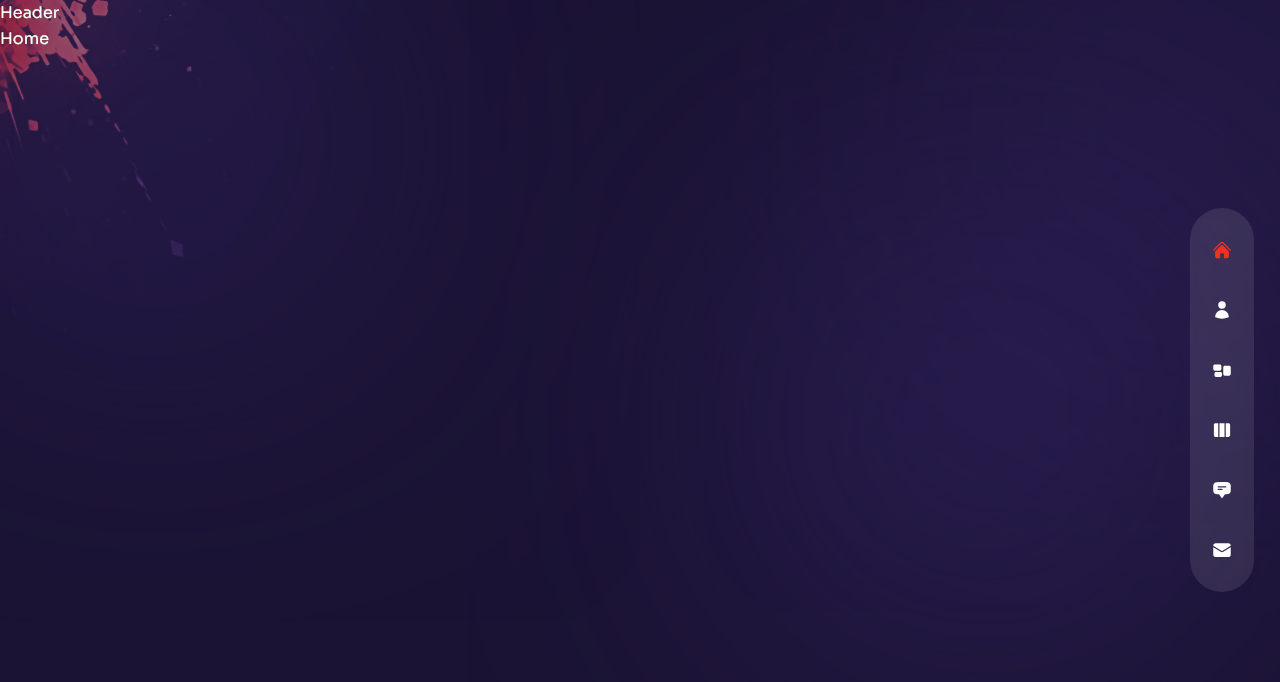
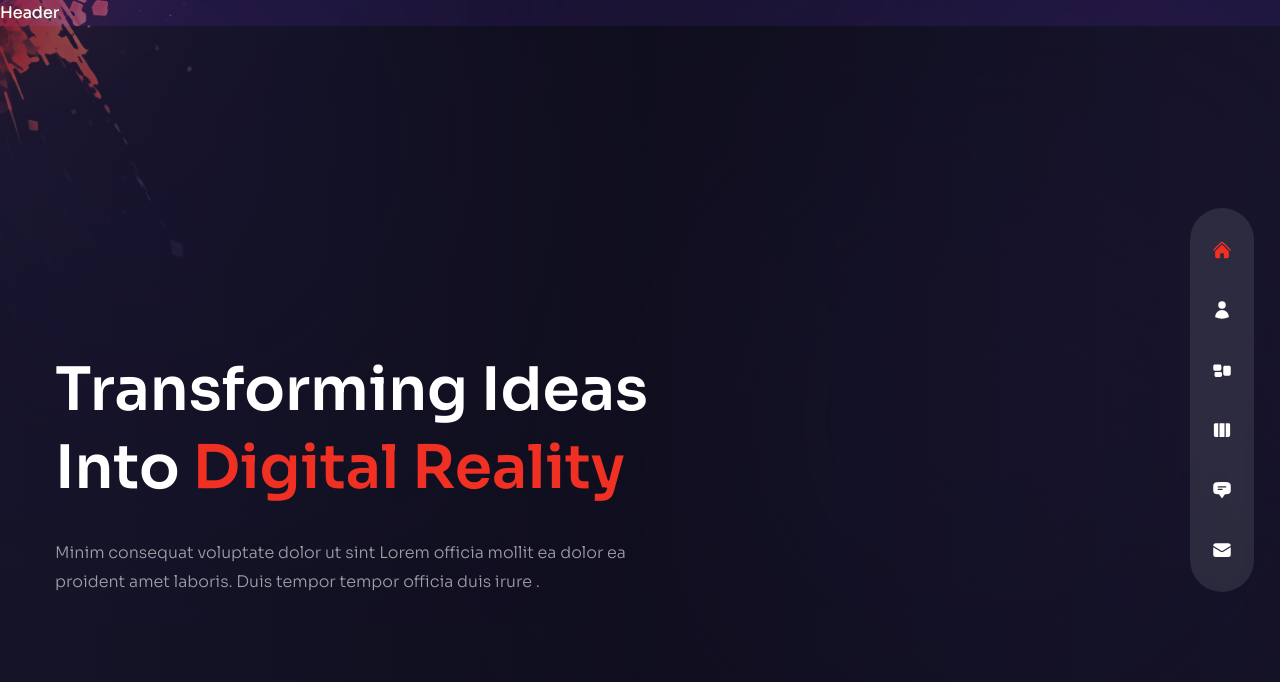
Before and after one commit to parteek2813/Portfolio-Nextjs, a Next.js app: page / in a window 1280 px wide. Shown: the top 682 px of the page. Built offline with nearby package versions, Linux system fonts and the light colour scheme.

Commit message:
Home contents added

```diff
--- a/components/Nav.js
+++ b/components/Nav.js
@@ -49,8 +49,7 @@
               <div className="absolute pr-14 right-0 hidden xl:group-hover:flex">
                 <div className="bg-white relative flex text-primary items-center p-[6px] rounder-[3px]">
                   <div className="text-[12px] leading-none font-semibold capitalize">
-                    {" "}
-                    {link.name}{" "}
+                    {link.name}
                   </div>
 
                   {/* triangle shape here */}
--- a/pages/api/hello.js
+++ b/pages/api/hello.js
@@ -1,5 +1,5 @@
 // Next.js API route support: https://nextjs.org/docs/api-routes/introduction
 
 export default function handler(req, res) {
-  res.status(200).json({ name: 'John Doe' })
+  res.status(200).json({ name: "John Doe" });
 }
--- a/pages/index.js
+++ b/pages/index.js
@@ -1,5 +1,50 @@
+// next image
+import Image from "next/image";
+
+// components
+import ParticlesContainer from "../components/ParticlesContainer";
+import ProjectsBtn from "../components/ProjectsBtn";
+import Avatar from "../components/Avatar";
+
+// framer motion
+import { motion } from "framer-motion";
+
+// variants
+import { fadeIn } from "../variants";
+
+// const Home = () => {
+//   return <div>I am working home </div>;
+// };
+
 const Home = () => {
-  return <div>Home</div>;
+  return (
+    <div className="bg-primary/60 h-full">
+      {/* text */}
+      <div className="w-full h-full bg-gradient-to-r from-primary/10 via-black/30 to-black/10">
+        <div className="text-center flex flex-col justify-center xl:pt-40 xl:text-left h-full container mx-auto">
+          {/* title */}
+          <h1 className="h1">
+            Transforming Ideas <br /> Into{" "}
+            <span className="text-accent"> Digital Reality</span>
+          </h1>
+          {/* subtitle */}
+          <p className="max-w-sm xl:max-w-xl mx-auto xl:mx-0 mb-10 xl:mb-16">
+            Minim consequat voluptate dolor ut sint Lorem officia mollit ea
+            dolor ea proident amet laboris. Duis tempor tempor officia duis
+            irure .
+          </p>
+
+          {/* btns */}
+          <div className="flex justify-center xl:hidden">
+            <ProjectsBtn />
+          </div>
+        </div>
+      </div>
+
+      {/* image */}
+      <div>image</div>
+    </div>
+  );
 };
 
 export default Home;
```
Also changed, not shown: pages/about/index.js (+22 -22 lines), variants.js (+4 -4 lines).
